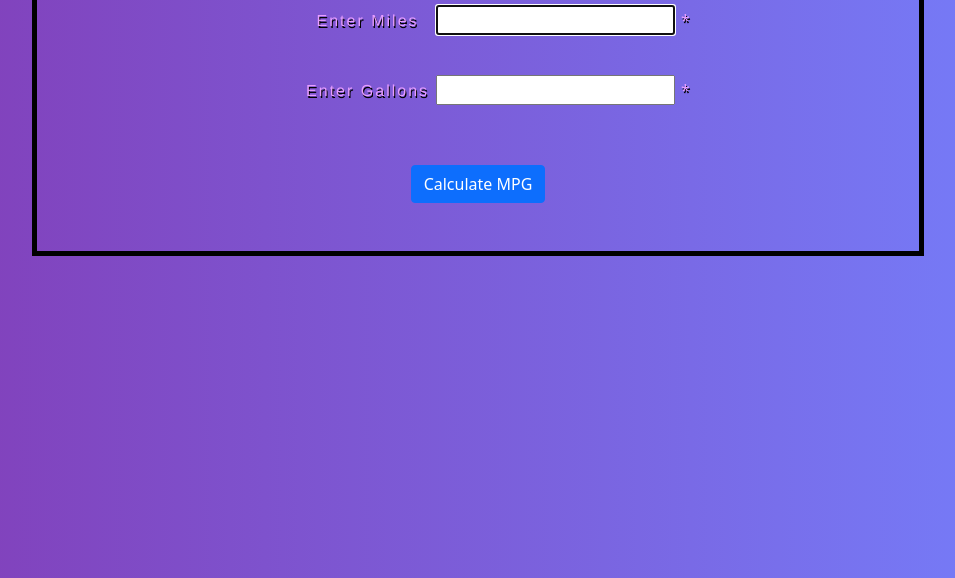
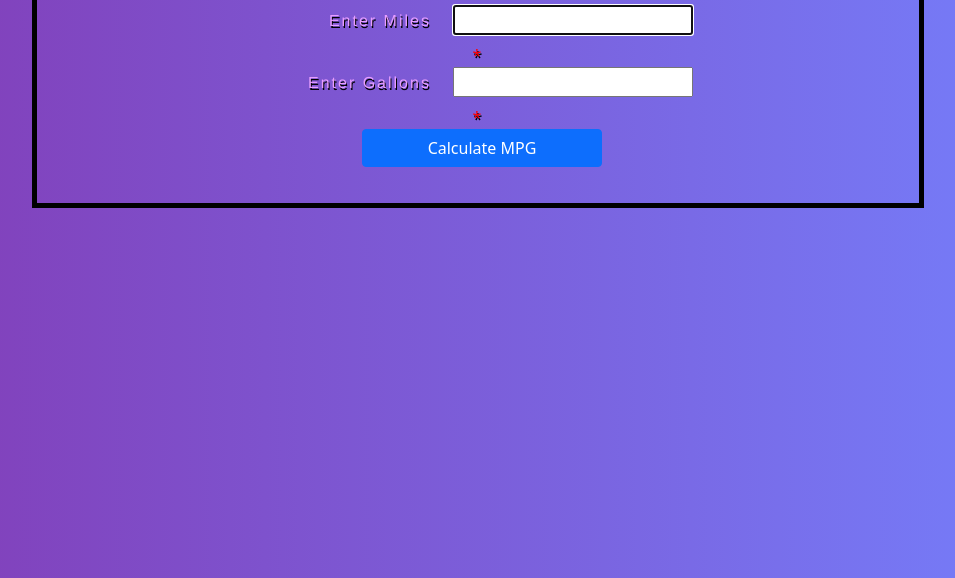
Before and after one commit to webDevAndres/practice-projects, a plain HTML site: page index.html in a window 1280 px wide. Shown: the part 222-800 px from the top of the page, without its empty margins (162-1117 px from the left). Drawn offline with nearby package versions, Linux system fonts and the light colour scheme.

Commit message:
fixed display issue with validation

```diff
--- a/index.html
+++ b/index.html
@@ -14,12 +14,12 @@
         <main id="main_content">
             <h1>Calculate MPG</h1>
             <label for="miles">Enter Miles</label>
-                <input type="text" id="miles">
+                <input type="text" id="miles"> <br>
                 <span id="miles_error">*</span> <br>
             <label for="gallons">Enter Gallons</label>
-                <input type="text" id="gallons">
+                <input type="text" id="gallons"> <br>
                 <span id="gallons_error">*</span> <br>
-           <button type="button" id="calculate_mpg" class="btn btn-primary">Calculate MPG</button> <br>
+           <input type="button" id="calculate_mpg" class="btn btn-primary" value="Calculate MPG"><br>
         </main>
     </div>
 
--- a/styles.css
+++ b/styles.css
@@ -25,11 +25,20 @@ h1 {
 
 label {
   font-family: "Franklin Gothic Medium", "Arial Narrow", Arial, sans-serif;
-  padding-left: 5%;
-  padding-bottom: 5%;
-  width: 20%;
+  text-align: right;
+  width: 11em;
 }
 
+input {
+  margin-left: 1em;
+  margin-right: .5em;
+  margin-bottom: .5em;
+  width: 15em;
+}
+
+span {
+  color: red;
+}
 
 button {
     margin: 2.5%;
```
